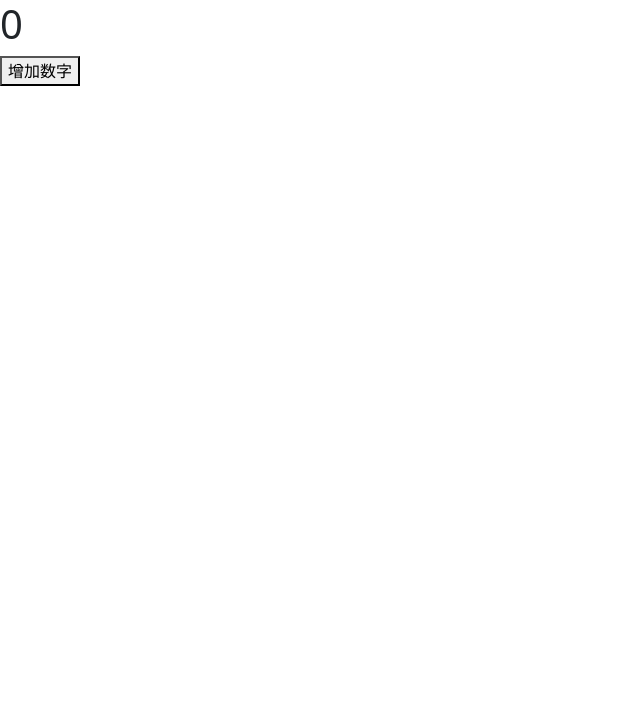
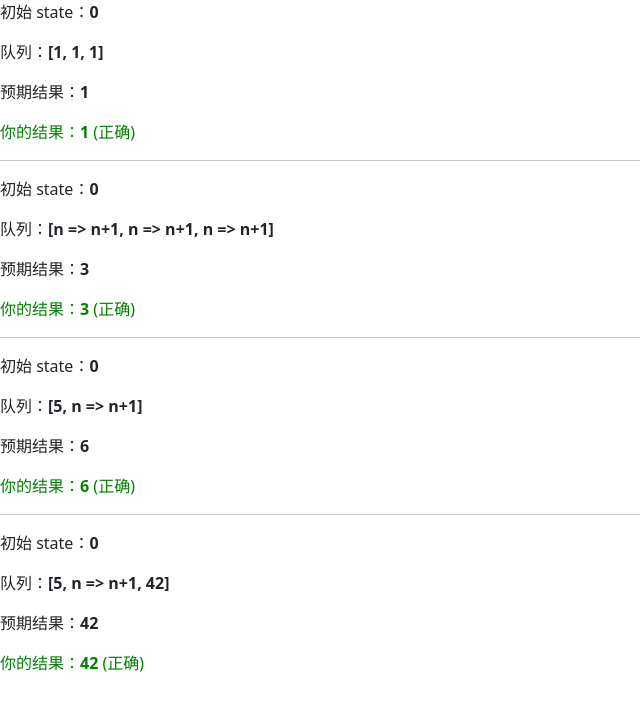
Before and after one commit to shinemost/react-app, a React (Vite) app: page / in a window 1280 px wide. Shown: the top 710 px of the page, without its empty margins (0-640 px from the left). Built offline with nearby package versions, Linux system fonts and the light colour scheme.

Commit message:
用js实现useState批处理和更新函数的逻辑

```diff
--- a/src/App.tsx
+++ b/src/App.tsx
@@ -1,7 +1,7 @@
 /*
- * @LastEditors: fuhj_smc fuhj_smc@si-tech.com.cn
+ * @LastEditors: shinemost supertain147@163.com
  * @Date: 2023-04-26 20:47:45
- * @LastEditTime: 2023-05-07 21:35:29
+ * @LastEditTime: 2023-05-07 23:37:14
  * @FilePath: \react-app\src\App.tsx
  */
 /*
@@ -10,15 +10,60 @@
  * @LastEditTime: 2023-05-03 11:55:12
  * @FilePath: \react-app\src\App.tsx
  */
-import Counter from './components/Counter'
-import FeedbackForm2 from './components/FeedbackForm2'
+import { number } from 'prop-types'
+import { getFinalState } from './js/processQueue.js'
+
+function increment(n) {
+  return n + 1
+}
+increment.toString = () => 'n => n+1'
 
 function App() {
   return (
-    <div>
-      <Counter />
-    </div>
+    <>
+      <TestCase baseState={0} queue={[1, 1, 1]} expected={1} />
+      <hr />
+      <TestCase
+        baseState={0}
+        queue={[increment, increment, increment]}
+        expected={3}
+      />
+      <hr />
+      <TestCase baseState={0} queue={[5, increment]} expected={6} />
+      <hr />
+      <TestCase baseState={0} queue={[5, increment, 42]} expected={42} />
+    </>
   )
 }
 
+function TestCase({ baseState, queue, expected }) {
+  const actual = getFinalState(baseState, queue)
+  return (
+    <>
+      <p>
+        初始 state：<b>{baseState}</b>
+      </p>
+      <p>
+        队列：<b>[{queue.join(', ')}]</b>
+      </p>
+      <p>
+        预期结果：<b>{expected}</b>
+      </p>
+      <p
+        style={{
+          color: actual === expected ? 'green' : 'red',
+        }}
+      >
+        你的结果：<b>{actual}</b> ({actual === expected ? '正确' : '错误'})
+      </p>
+    </>
+  )
+}
+
+TestCase.propTypes = {
+  baseState: number,
+  queue: [],
+  expected: number,
+}
+
 export default App
--- /dev/null
+++ b/src/js/processQueue.js
@@ -0,0 +1,14 @@
+export function getFinalState(baseState, queue) {
+  let finalState = baseState;
+
+  for (let update of queue) {
+    if (typeof update === 'function') {
+      // 调用更新函数
+      finalState = update(finalState);
+    } else {
+      // 替换下一个 state
+      finalState = update;
+    }
+  }
+  return finalState;
+}
```
Also changed, not shown: 1 other file (tests, documents, lock files or other folders).
